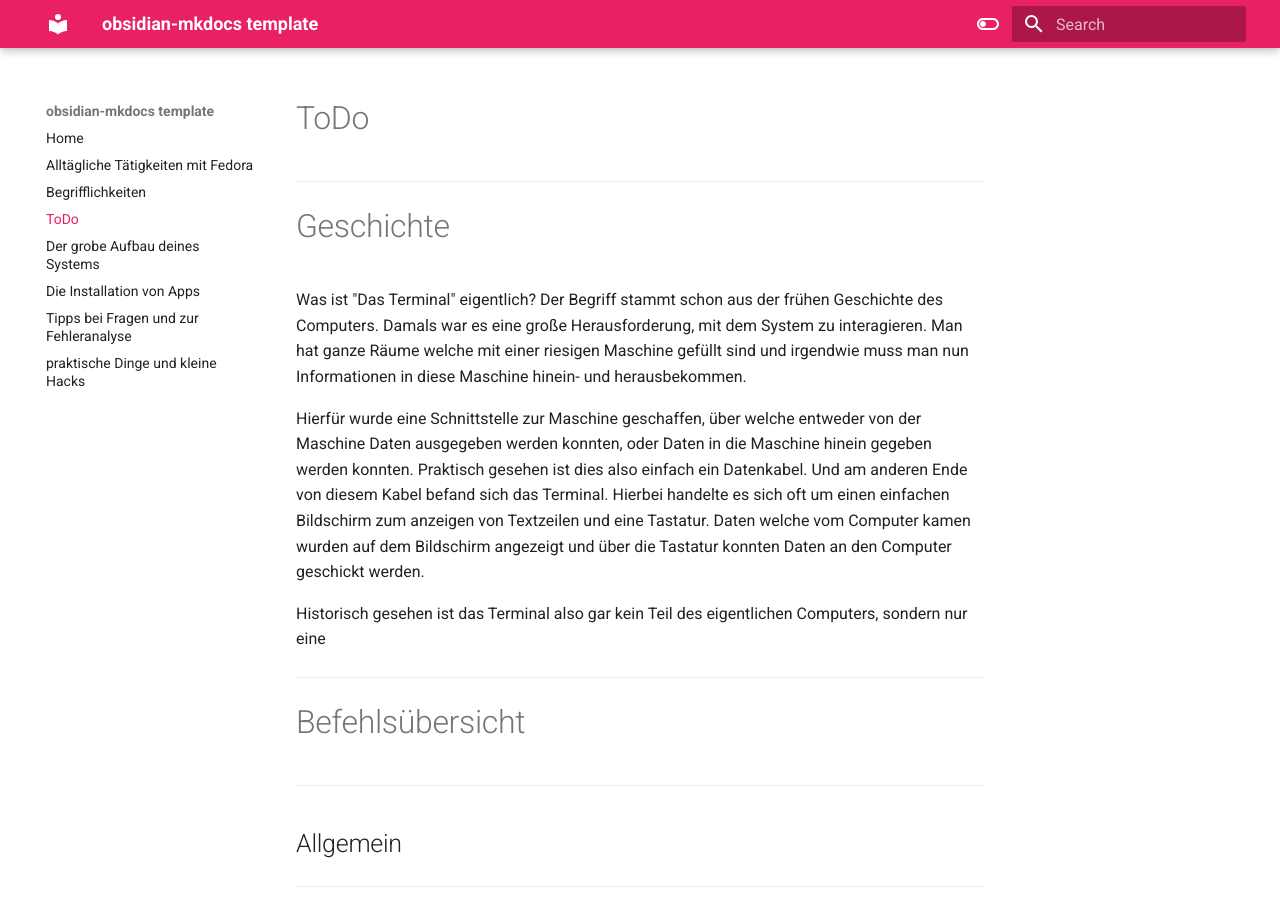
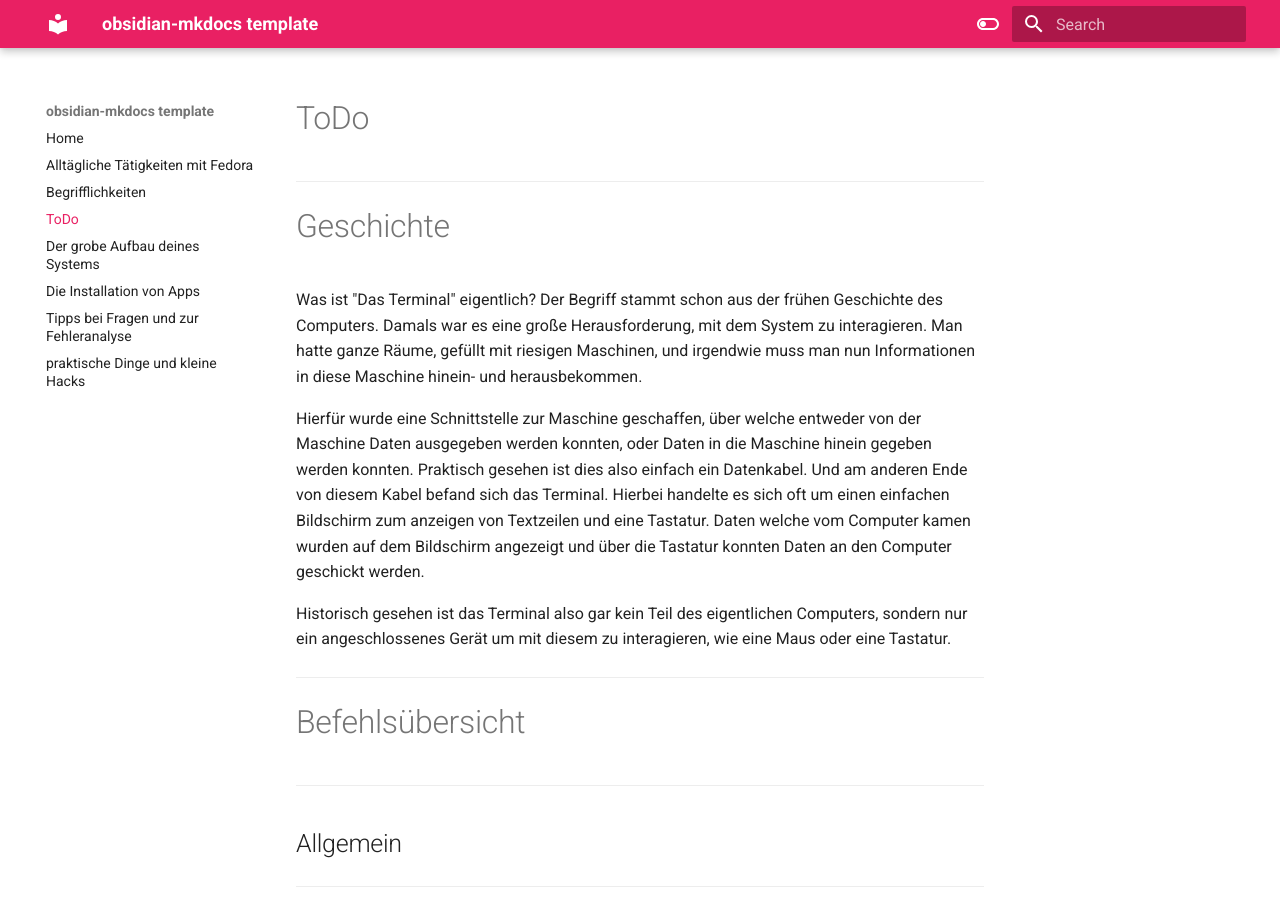
Before and after one commit to Tecipry/Handbuch-fedoraKDE, an MkDocs documentation site: the page built from docs/Das Terminal.md, in a window 1280 px wide and 900 px high. Built offline with MkDocs 1.6.1 and Material for MkDocs 9.7.7, drawn with Linux system fonts in a browser that asks for light colours.

Commit message:
backup from:  20-12-2025 13:07:16

```diff
--- a/docs/Das Terminal.md
+++ b/docs/Das Terminal.md
@@ -3,11 +3,11 @@
 ---
 # Geschichte
 
-Was ist "Das Terminal" eigentlich? Der Begriff stammt schon aus der frühen Geschichte des Computers. Damals war es eine große Herausforderung, mit dem System zu interagieren. Man hat ganze Räume welche mit einer riesigen Maschine gefüllt sind und irgendwie muss man nun Informationen in diese Maschine hinein- und herausbekommen.
+Was ist "Das Terminal" eigentlich? Der Begriff stammt schon aus der frühen Geschichte des Computers. Damals war es eine große Herausforderung, mit dem System zu interagieren. Man hatte ganze Räume, gefüllt mit riesigen Maschinen, und irgendwie muss man nun Informationen in diese Maschine hinein- und herausbekommen.
 
 Hierfür wurde eine Schnittstelle zur Maschine geschaffen, über welche entweder von der Maschine Daten ausgegeben werden konnten, oder Daten in die Maschine hinein gegeben werden konnten. Praktisch gesehen ist dies also einfach ein Datenkabel. Und am anderen Ende von diesem Kabel befand sich das Terminal. Hierbei handelte es sich oft um einen einfachen Bildschirm zum anzeigen von Textzeilen und eine Tastatur. Daten welche vom Computer kamen wurden auf dem Bildschirm angezeigt und über die Tastatur konnten Daten an den Computer geschickt werden.
 
-Historisch gesehen ist das Terminal also gar kein Teil des eigentlichen Computers, sondern nur eine
+Historisch gesehen ist das Terminal also gar kein Teil des eigentlichen Computers, sondern nur ein angeschlossenes Gerät um mit diesem zu interagieren, wie eine Maus oder eine Tastatur.
 
 ---
 # Befehlsübersicht
```
